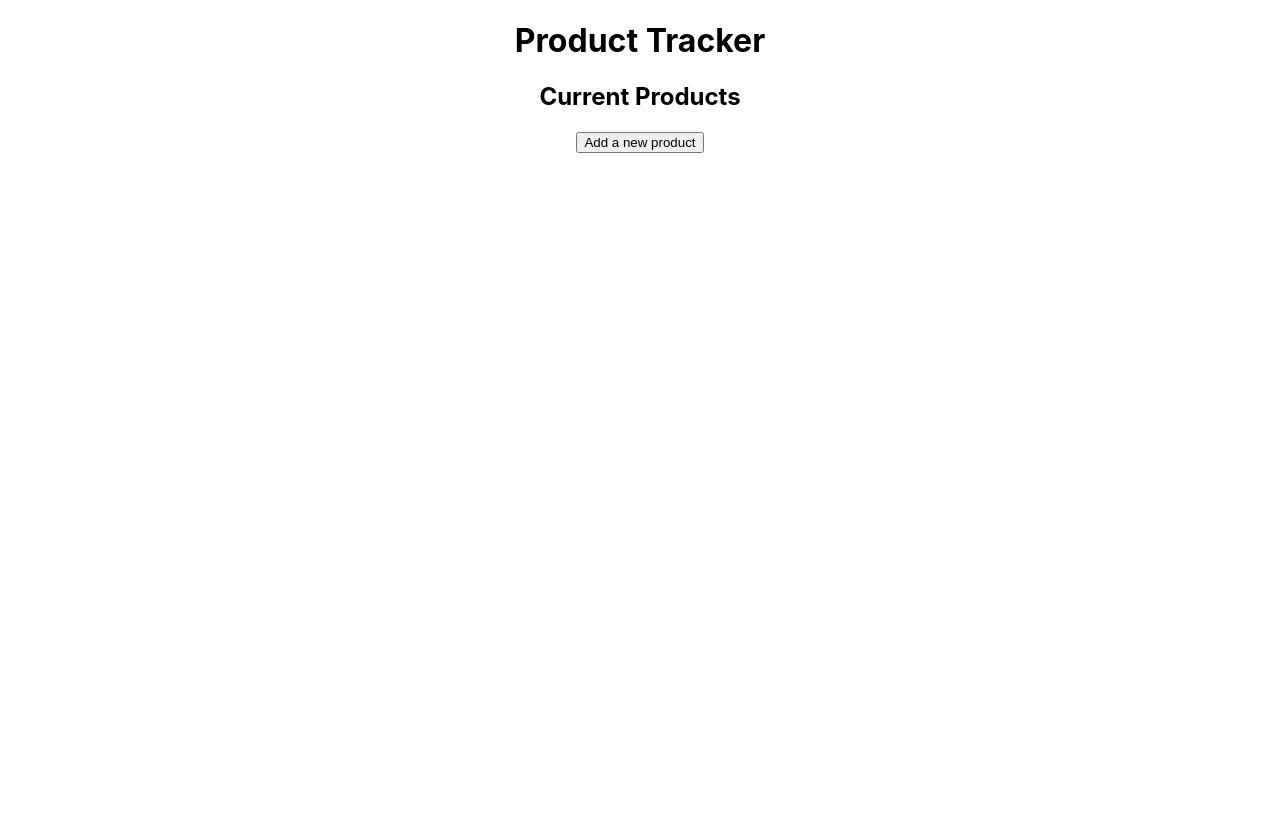
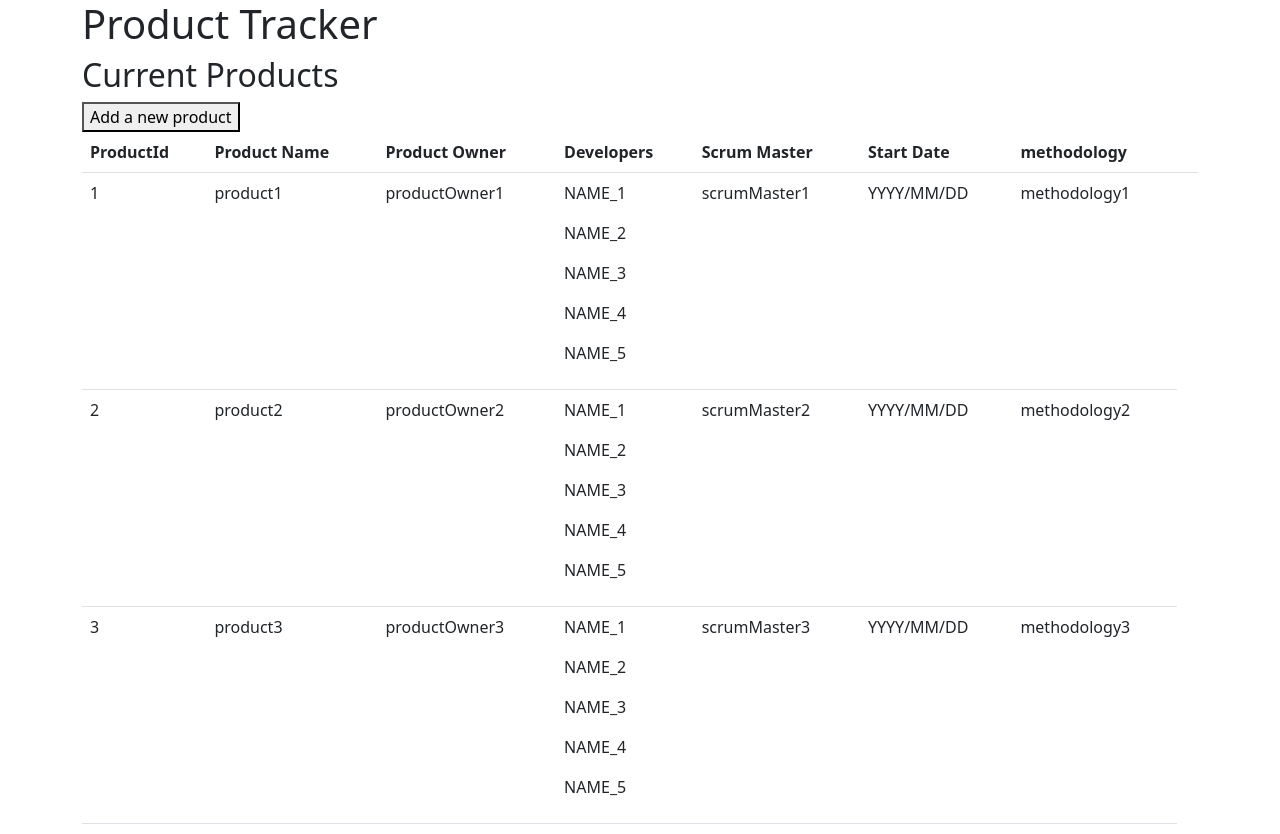
Before and after one commit to amirobinsonmuto/product-directory, a React (Create React App) app: page / in a window 1280 px wide. Shown: the top 834 px of the page. Before the commit the page ends 800 px from the top, so only its background shows below. Built offline with nearby package versions, Linux system fonts and the light colour scheme.

Commit message:
Install Bootstrap for basic styling

```diff
--- a/package.json
+++ b/package.json
@@ -6,6 +6,7 @@
     "@testing-library/jest-dom": "^5.16.5",
     "@testing-library/react": "^13.4.0",
     "@testing-library/user-event": "^13.5.0",
+    "bootstrap": "^5.2.3",
     "react": "^18.2.0",
     "react-dom": "^18.2.0",
     "react-scripts": "5.0.1",
--- a/src/App.css
+++ /dev/null
@@ -1,38 +0,0 @@
-.App {
-  text-align: center;
-}
-
-.App-logo {
-  height: 40vmin;
-  pointer-events: none;
-}
-
-@media (prefers-reduced-motion: no-preference) {
-  .App-logo {
-    animation: App-logo-spin infinite 20s linear;
-  }
-}
-
-.App-header {
-  background-color: #282c34;
-  min-height: 100vh;
-  display: flex;
-  flex-direction: column;
-  align-items: center;
-  justify-content: center;
-  font-size: calc(10px + 2vmin);
-  color: white;
-}
-
-.App-link {
-  color: #61dafb;
-}
-
-@keyframes App-logo-spin {
-  from {
-    transform: rotate(0deg);
-  }
-  to {
-    transform: rotate(360deg);
-  }
-}
--- a/src/App.js
+++ b/src/App.js
@@ -1,44 +1,45 @@
-import "./App.css";
 import { useState } from "react";
 import Heading from "./components/Heading";
 import Button from "./components/Button";
+import Products from "./components/Products";
 
 function App() {
-  // [products, setProducts] = useState([
-  //   {
-  //     productId: 1,
-  //     productName: "product1",
-  //     productOwnerName: "productOwner1",
-  //     Developers: ["NAME_1", "NAME_2", "NAME_3", "NAME_4", "NAME_5"],
-  //     scrumMasterName: "scrumMaster1",
-  //     startDate: "YYYY/MM/DD",
-  //     methodology: "methodology1",
-  //   },
-  //   {
-  //     productId: 2,
-  //     productName: "product2",
-  //     productOwnerName: "productOwner2",
-  //     Developers: ["NAME_1", "NAME_2", "NAME_3", "NAME_4", "NAME_5"],
-  //     scrumMasterName: "scrumMaster2",
-  //     startDate: "YYYY/MM/DD",
-  //     methodology: "methodology2",
-  //   },
-  //   {
-  //     productId: 3,
-  //     productName: "product3",
-  //     productOwnerName: "productOwner3",
-  //     Developers: ["NAME_1", "NAME_2", "NAME_3", "NAME_4", "NAME_5"],
-  //     scrumMasterName: "scrumMaster3",
-  //     startDate: "YYYY/MM/DD",
-  //     methodology: "methodology3",
-  //   },
-  // ]);
+  const [products, setProducts] = useState([
+    {
+      productId: 1,
+      productName: "product1",
+      productOwnerName: "productOwner1",
+      developers: ["NAME_1", "NAME_2", "NAME_3", "NAME_4", "NAME_5"],
+      scrumMasterName: "scrumMaster1",
+      startDate: "YYYY/MM/DD",
+      methodology: "methodology1",
+    },
+    {
+      productId: 2,
+      productName: "product2",
+      productOwnerName: "productOwner2",
+      developers: ["NAME_1", "NAME_2", "NAME_3", "NAME_4", "NAME_5"],
+      scrumMasterName: "scrumMaster2",
+      startDate: "YYYY/MM/DD",
+      methodology: "methodology2",
+    },
+    {
+      productId: 3,
+      productName: "product3",
+      productOwnerName: "productOwner3",
+      developers: ["NAME_1", "NAME_2", "NAME_3", "NAME_4", "NAME_5"],
+      scrumMasterName: "scrumMaster3",
+      startDate: "YYYY/MM/DD",
+      methodology: "methodology3",
+    },
+  ]);
 
   return (
-    <div className="App">
+    <div className="App container">
       <h1>Product Tracker</h1>
       <Heading text="Current Products" />
       <Button text="Add a new product" />
+      <Products products={products} />
     </div>
   );
 }
--- a/src/components/Product.js
+++ b/src/components/Product.js
@@ -1,7 +1,21 @@
 import React from "react";
 
-const Product = () => {
-  return <div></div>;
+const Product = ({ product }) => {
+  return (
+    <tr key={product.productId}>
+      <td>{product.productId}</td>
+      <td>{product.productName}</td>
+      <td>{product.productOwnerName}</td>
+      <td>
+        {product.developers.map((developer) => (
+          <p>{developer}</p>
+        ))}
+      </td>
+      <td>{product.scrumMasterName}</td>
+      <td>{product.startDate}</td>
+      <td>{product.methodology}</td>
+    </tr>
+  );
 };
 
 export default Product;
--- a/src/components/Products.js
+++ b/src/components/Products.js
@@ -1,7 +1,28 @@
 import React from "react";
+import Product from "./Product";
 
-const Products = () => {
-  return <div></div>;
+const Products = ({ products }) => {
+  return (
+    <table className="table">
+      <thead>
+        <tr>
+          <th>ProductId</th>
+          <th>Product Name</th>
+          <th>Product Owner</th>
+          <th>Developers</th>
+          <th>Scrum Master</th>
+          <th>Start Date</th>
+          <th>methodology</th>
+          <th></th>
+        </tr>
+      </thead>
+      <tbody>
+        {products.map((product) => (
+          <Product key={product.productId} product={product} />
+        ))}
+      </tbody>
+    </table>
+  );
 };
 
 export default Products;
--- a/src/index.js
+++ b/src/index.js
@@ -2,6 +2,7 @@ import React from "react";
 import ReactDOM from "react-dom/client";
 import "./index.css";
 import App from "./App";
+import "bootstrap/dist/css/bootstrap.min.css";
 
 const root = ReactDOM.createRoot(document.getElementById("root"));
 root.render(
```
Also changed, not shown: 1 other file (tests, documents, lock files or other folders).
